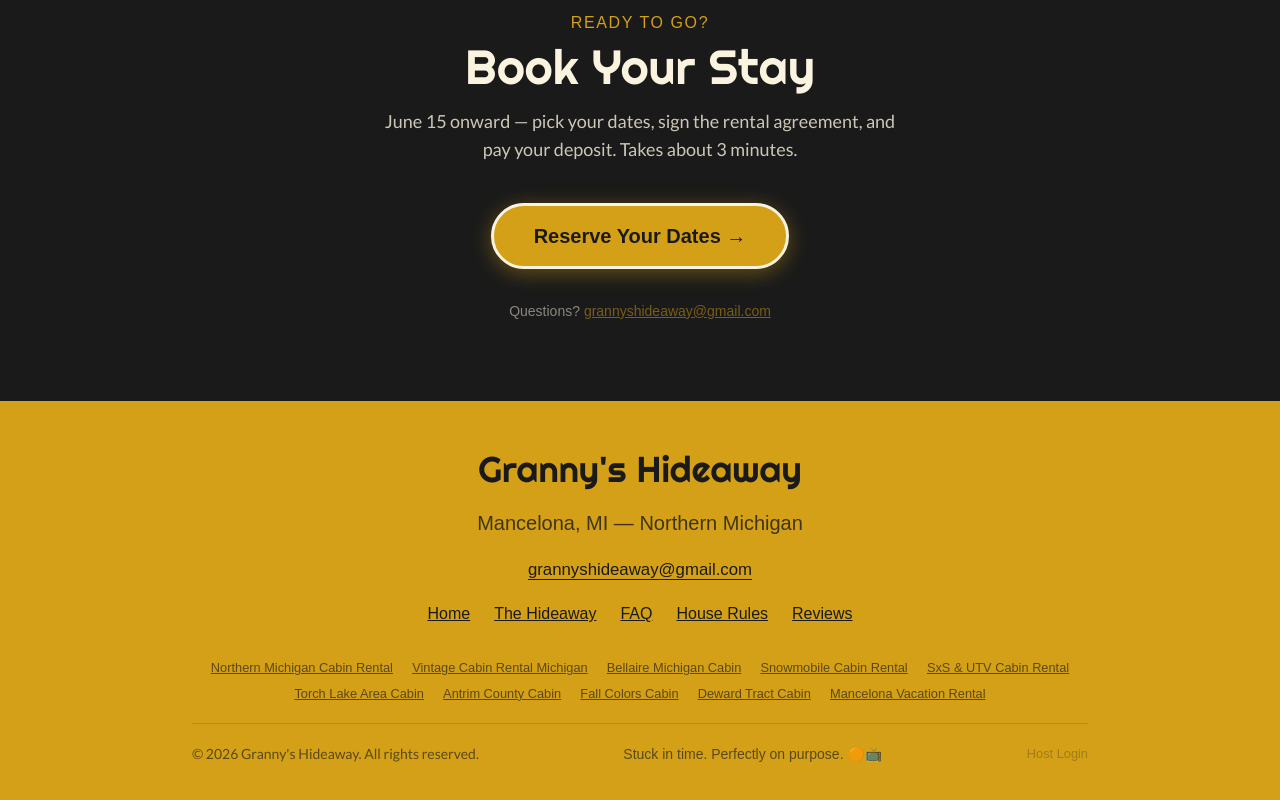
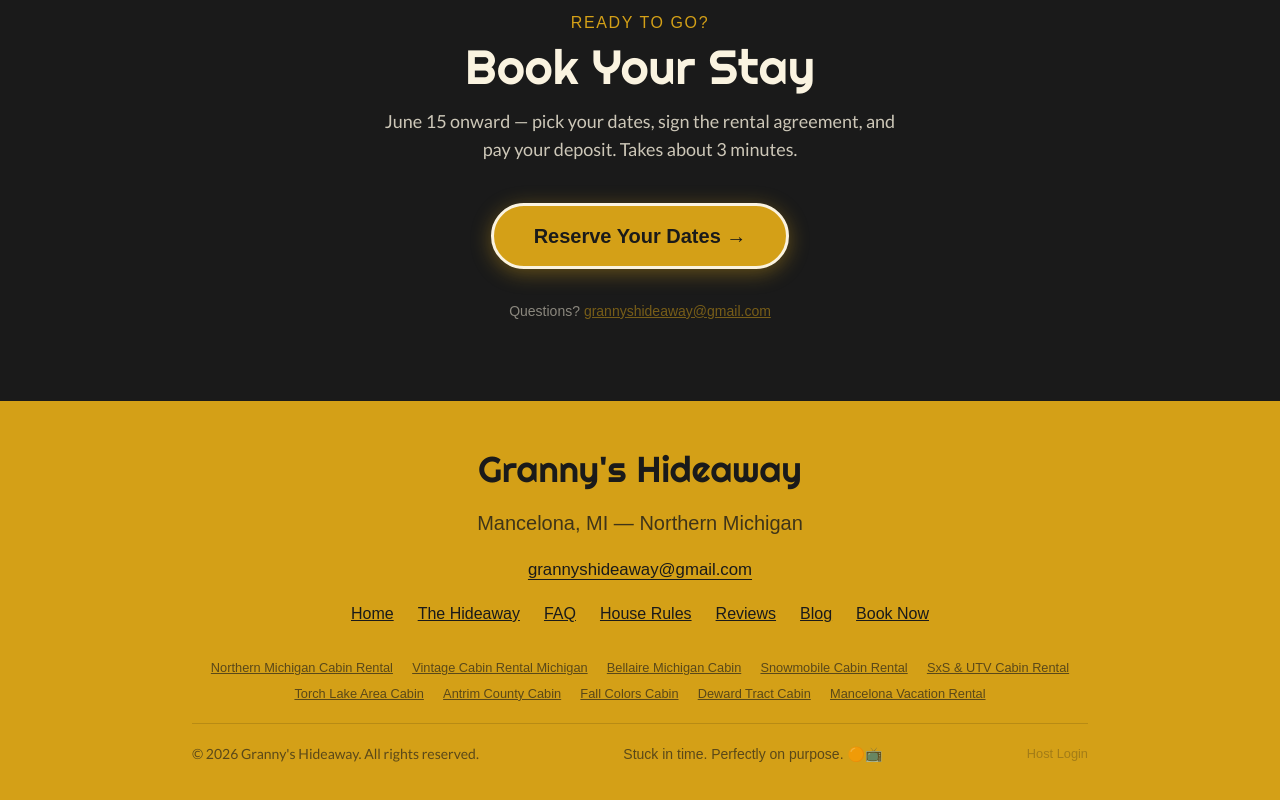
Before and after one commit to dealdesk365/grannys-hideaway, a Next.js app: page / in a window 1280 px wide. Shown: the part 4091-4891 px from the top of the page. Built offline with nearby package versions, Linux system fonts and the light colour scheme; a web font is replaced by a local one.

Commit message:
seo: add Blog and Book Now to footer nav for Google crawlability

```diff
--- a/app/components/Footer.tsx
+++ b/app/components/Footer.tsx
@@ -43,6 +43,8 @@ export default function Footer() {
             ["FAQ", "/faq"],
             ["House Rules", "/rules"],
             ["Reviews", "/reviews"],
+            ["Blog", "/blog"],
+            ["Book Now", "/book"],
           ].map(([label, href]) => (
             <Link
               key={label}
```
